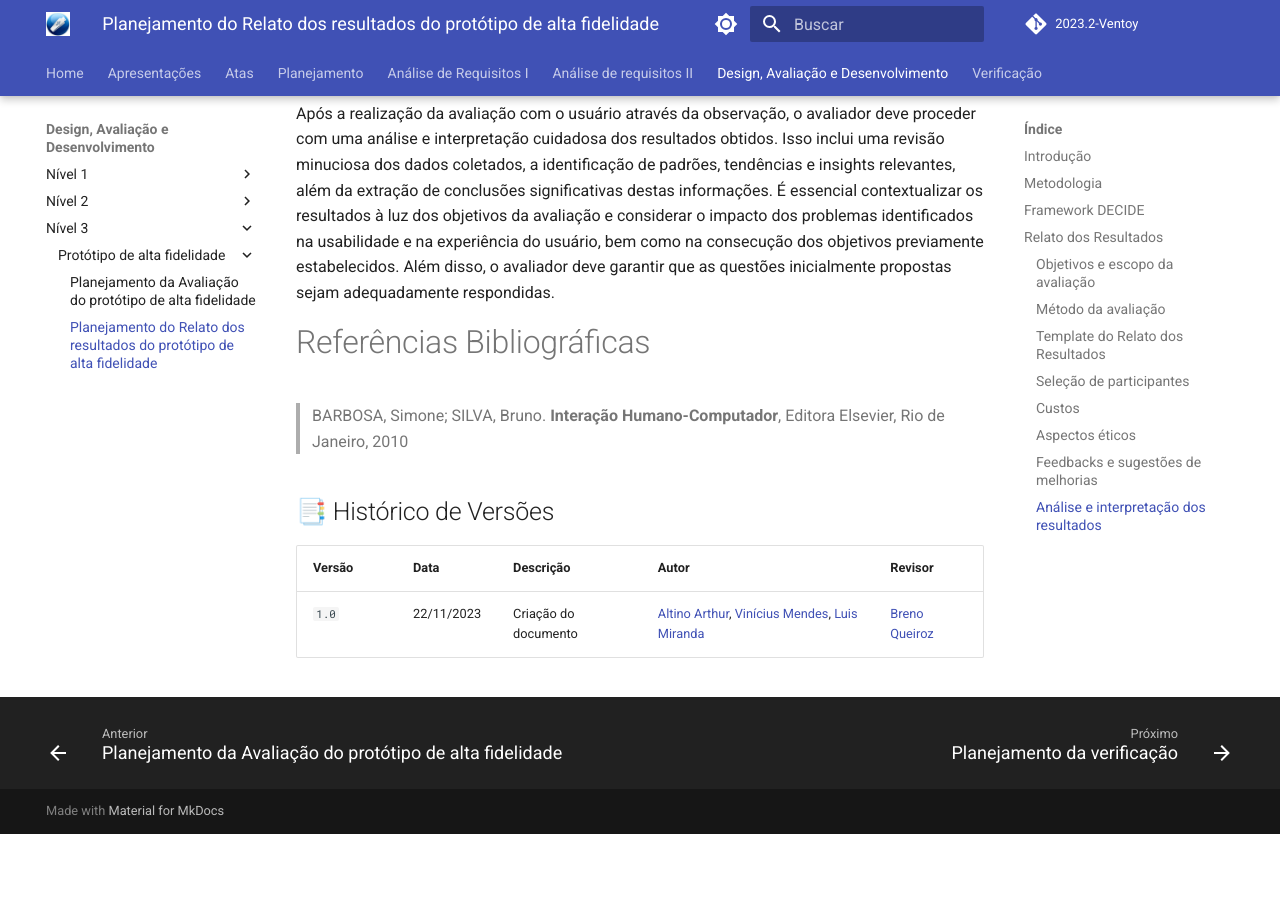
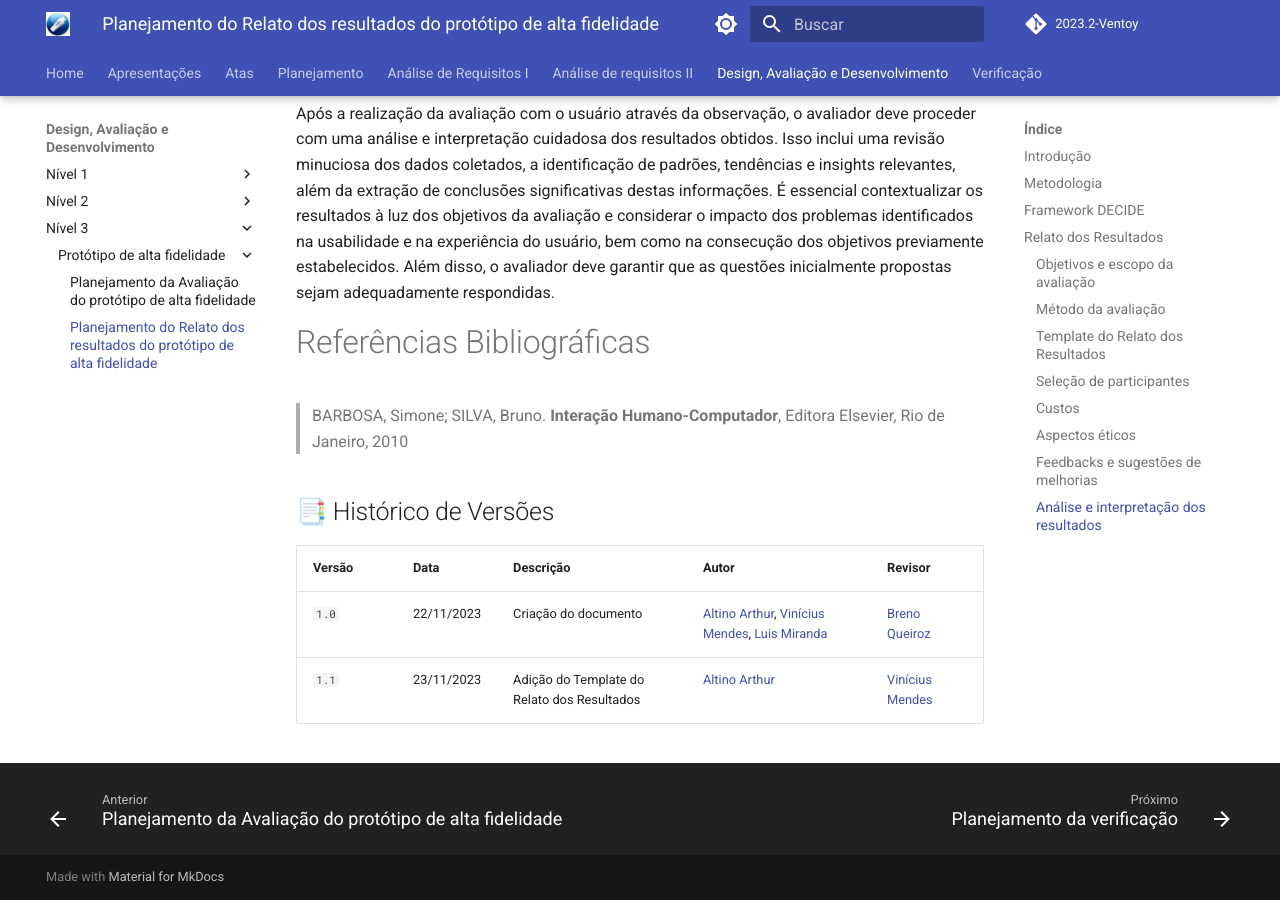
Before and after one commit to Interacao-Humano-Computador/2023.2-Ventoy, an MkDocs documentation site: the page built from docs/DAD/nivel2/prototipoAltaFidelidade/PlanejamentoRelatoPrototipoAltaFidelidade.md, in a window 1280 px wide and 900 px high, scrolled down 6216 px. Built offline with MkDocs 1.6.1 and Material for MkDocs 9.7.7, drawn with Linux system fonts in a browser that asks for light colours; comment, search, counter and statistics services are not loaded; before the commit the page ends 7050 px from its top, so only the background shows below that.

Commit message:
Update PlanejamentoRelatoPrototipoAltaFidelidade.md

```diff
--- a/docs/DAD/nivel2/prototipoAltaFidelidade/PlanejamentoRelatoPrototipoAltaFidelidade.md
+++ b/docs/DAD/nivel2/prototipoAltaFidelidade/PlanejamentoRelatoPrototipoAltaFidelidade.md
@@ -123,3 +123,4 @@ Após a realização da avaliação com o usuário através da observação, o a
 | **Versão** | **Data** | **Descrição** | **Autor**| **Revisor** |
 |------------|----------|---------------|----------|-------------|
 |`1.0`| 22/11/2023 | Criação do documento|[Altino Arthur](https://github.com/arthurrochamoreira), [Vinícius Mendes](https://github.com/yabamiah), [Luis Miranda]() |[Breno Queiroz](https://github.com/brenob6) |
+|`1.1`| 23/11/2023 | Adição do Template do Relato dos Resultados |[Altino Arthur](https://github.com/arthurrochamoreira) |[Vinícius Mendes](https://github.com/yabamiah) |
```
